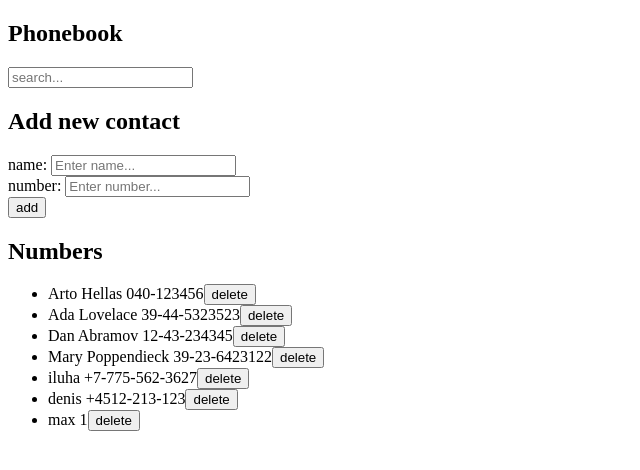
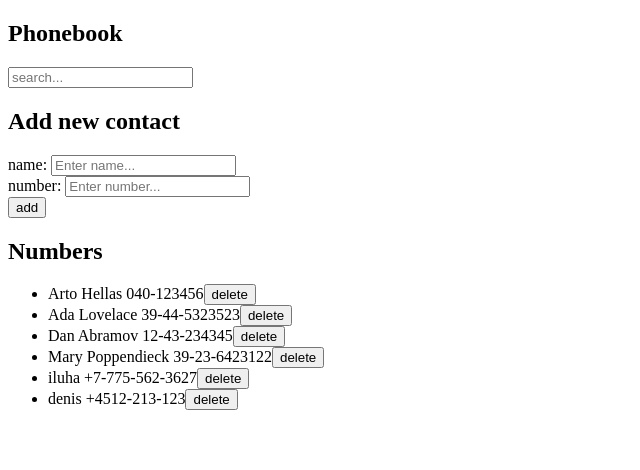
Before and after one commit to Izemmmm/fullstack-course, a React (Vite) app in the folder part2/phoneBook/: page / in a window 1280 px wide. Shown: the top 470 px of the page, without its empty margins (0-640 px from the left). Built offline with nearby package versions, Linux system fonts and the light colour scheme; data requests are answered from the project's data file.

Commit message:
2.15: done

```diff
--- a/part2/phoneBook/data/db.json
+++ b/part2/phoneBook/data/db.json
@@ -29,11 +29,6 @@
       "name": "denis",
       "number": "+4512-213-123",
       "id": "Ah0kJ_-WSPk"
-    },
-    {
-      "name": "max",
-      "number": "1",
-      "id": "7DBnL-bk0hg"
     }
   ],
   "$schema": "./node_modules/json-server/schema.json"
--- a/part2/phoneBook/src/App.jsx
+++ b/part2/phoneBook/src/App.jsx
@@ -14,8 +14,8 @@ const App = () => {
   const getInitialContacts = () => {
     personsService
       .getAll()
-      .catch(() => alert("Something went wrong :("))
-      .then(data => setPersons(data));
+      .then(data => setPersons(data))
+      .catch(() => alert("Something went wrong :("));
   };
   useEffect(getInitialContacts, []);
 
@@ -26,10 +26,19 @@ const App = () => {
       .catch(e => alert(e));
   };
 
+  const updateContact = (id, personToUpdate) => {
+    personsService
+      .update(id, personToUpdate)
+      .then(updatedPerson => {
+        setPersons(persons.map(person => person.id === id ? updatedPerson : person))
+      })
+      .catch(() => alert("Couldn't update person"));
+  };
+
   const deleteContact = (id) => {
     personsService
       .remove(id)
-      .then(setPersons(persons.filter(person => person.id !== id)))
+      .then(() => setPersons(persons.filter(person => person.id !== id)))
       .catch(() => alert("Can't delete this contact"));
   };
 
@@ -37,12 +46,19 @@ const App = () => {
     event.preventDefault();
 
     if (!newName || !newNumber) return;
-    if (persons.some(person => person.name === newName)){
-      alert(`${newName} is already in the phonebook`);
+    if (newNumber[newNumber.length - 1] === '-'){
+      alert('Wrong number format!');
       return;
     }
-    if (newNumber[newNumber.length - 1] === '-'){
-      alert('Wrong number format!');
+
+    if (persons.some(person => person.name === newName)){
+      const existingId = persons.find(person => person.name === newName).id;
+      const confirmation = window.confirm(`Replace number for ${newName}?`);
+      if (confirmation) {
+        updateContact(existingId, {name: newName, number: newNumber});
+        setNewName('');
+        setNewNumber('');
+      }
       return;
     }
 
@@ -68,6 +84,10 @@ const App = () => {
   };
 
   const handleDeleteClick = (id) => {
+    const name = persons.find(person => person.id === id).name;
+    const confirmation = window.confirm(`Delete ${name}?`);
+    if (!confirmation) return;
+
     deleteContact(id);
   };
 
--- a/part2/phoneBook/src/services/persons.js
+++ b/part2/phoneBook/src/services/persons.js
@@ -17,9 +17,13 @@ function create(newPerson) {
   return request.then(response => response.data);
 }
 
-function update(id, updatedPerson) {
-  const request = axios.put(`${baseUrl}/${id}`, updatedPerson);
-  return request.then(response => response.data);
+function update(id, personToUpdate) {
+  console.log('update', personToUpdate);
+  const request = axios.put(`${baseUrl}/${id}`, personToUpdate);
+  return request.then(response => {
+    console.log('response', response.data);
+    return response.data;
+  });
 }
 
 function remove(id) {
```
